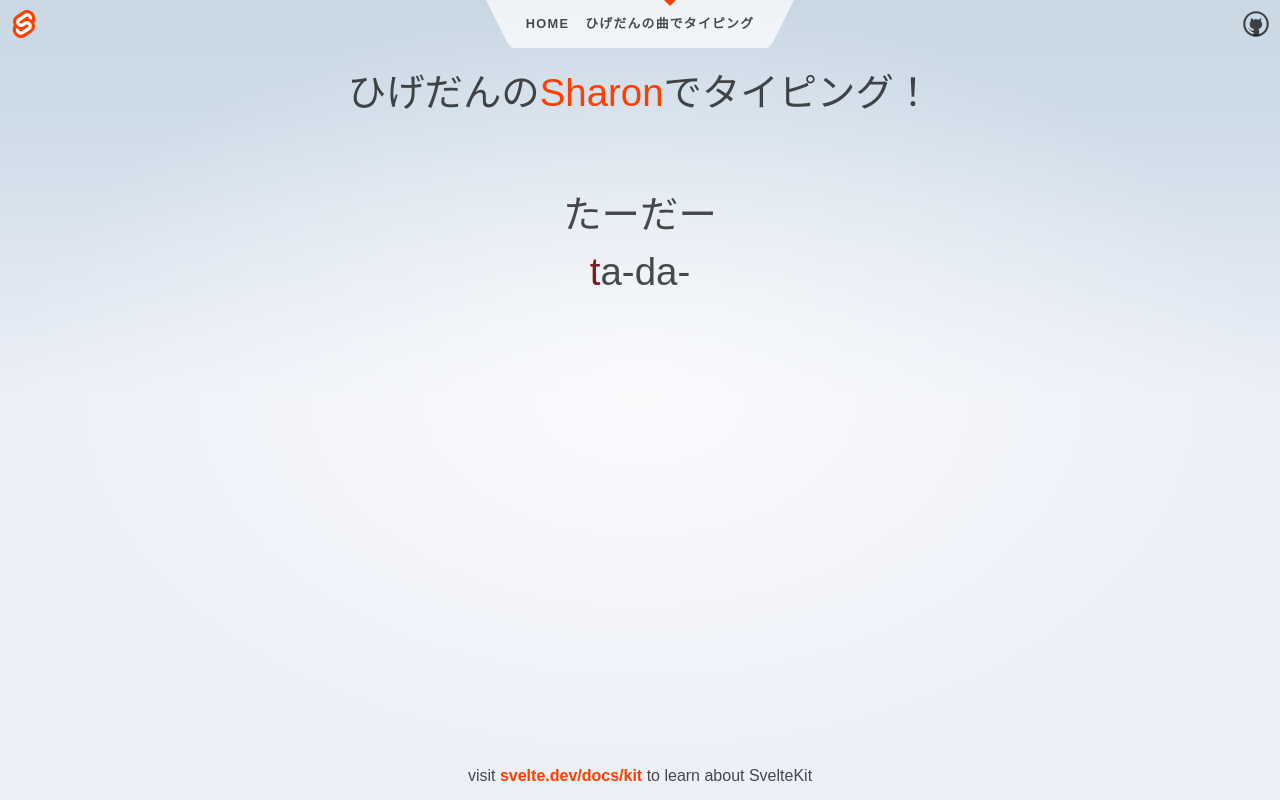
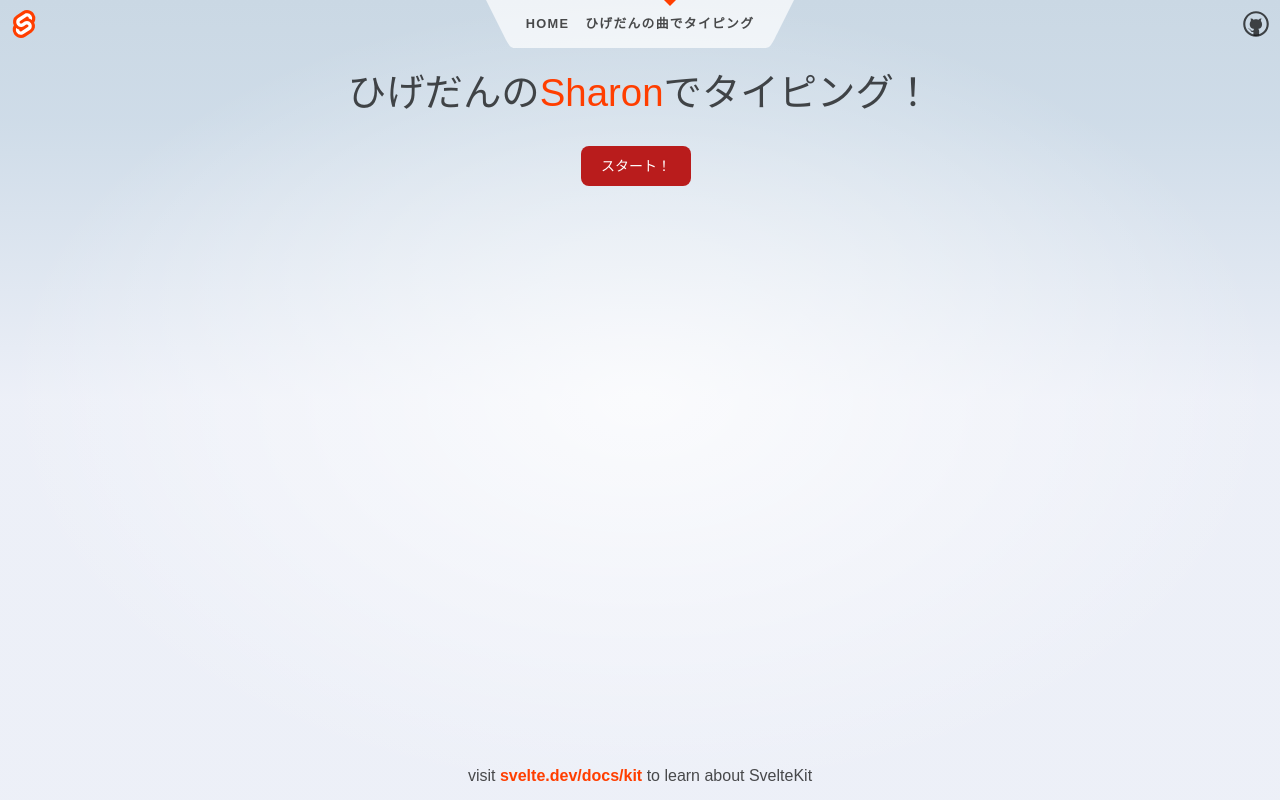
Before and after one commit to toke04/hige-ping, a SvelteKit app: page /typing in a window 1280 px wide. Built offline with nearby package versions, Linux system fonts and the light colour scheme.

Commit message:
ゲームをスタートするとふわっと表示されるようにした

```diff
--- a/src/routes/typing/+page.svelte
+++ b/src/routes/typing/+page.svelte
@@ -1,5 +1,7 @@
 <script>
 	import { writable } from "svelte/store";
+	import { fade } from 'svelte/transition';
+
 	let input = '';
 	let markIndex = 0;
 	let finishWord = writable('');
@@ -19,6 +21,7 @@
 	];
 	let currentIndex = 0;
 	let question = questions[currentIndex];
+	let isGameStart = false
 	let images = [
 		'https://ogre.natalie.mu/media/news/music/2024/1031/MV_SameBlue_making.jpg?imwidth=750&imdensity=1',
 		'https://ogre.natalie.mu/media/news/music/2024/1028/GTE01102037.jpg?imwidth=750&imdensity=1',
@@ -28,6 +31,10 @@
 	  'https://ogre.natalie.mu/media/news/music/2020/0409/officialhigedandism_art202004.jpg?impolicy=thumb_fit&width=220&height=220',
 		'https://ogre.natalie.mu/media/news/music/2021/0129/officialhigedandism_jkt202102_dvd.jpg?impolicy=thumb_fit&width=220&height=220'
 	]
+
+	const gameStart = () => {
+		isGameStart = true;
+	}
 
 	const changeQuestion = () => {
 		question = questions[currentIndex];
@@ -53,7 +60,11 @@
 </svelte:head>
 
 <div>
-	<h1 class="mb-16">ひげだんの<a href="https://www.youtube.com/watch?v=Ssj-NhrKOdg&ab_channel=Official%E9%AB%AD%E7%94%B7dism" target="_blank" rel="noopener noreferrer">Sharon</a>でタイピング！</h1>
+	<h1 class="mb-6">ひげだんの<a href="https://www.google.com/search?q=%E3%82%B7%E3%83%A3%E3%83%AD%E3%83%B3%E3%80%80%E3%81%B2%E3%81%92%E3%81%A0%E3%82%93&sca_esv=715a3438d9c7508a&sxsrf=ADLYWIJWSbBWT-J4mxmF5g91K000TKIlWQ:1731167509389&source=lnms&sa=X&ved=2ahUKEwjrm8bDzc-JAxWxafUHHYYHEbQQ0pQJegQIAxAD&biw=1440&bih=778&dpr=2" target="_blank" rel="noopener noreferrer">Sharon</a>でタイピング！</h1>
+	{#if !isGameStart}
+		<p class="flex items-center justify-center mb-16"><button type="button" on:click={gameStart} class="focus:outline-none text-white bg-red-700 hover:bg-red-800 focus:ring-4 focus:ring-red-300 font-medium rounded-lg text-sm px-5 py-2.5 me-2 mb-2 dark:bg-red-600 dark:hover:bg-red-700 dark:focus:ring-red-900">スタート！</button></p>
+	{:else}
+		<div transition:fade={{ delay: 500, duration: 300 }}>
 			<h1>
 				{#each question.jp.split('') as q}
 					<span>{q}</span>
@@ -73,3 +84,5 @@
 				</div>
 			{/if}
 		</div>
+	{/if}
+</div>
```
Lines whose indentation alone changed are shown as unchanged.
